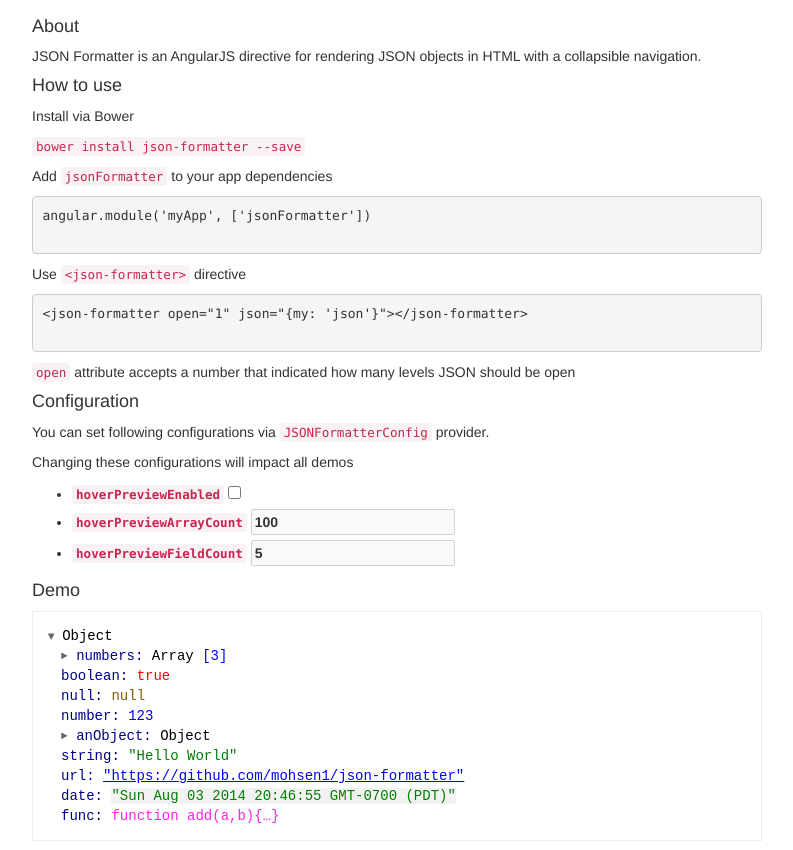
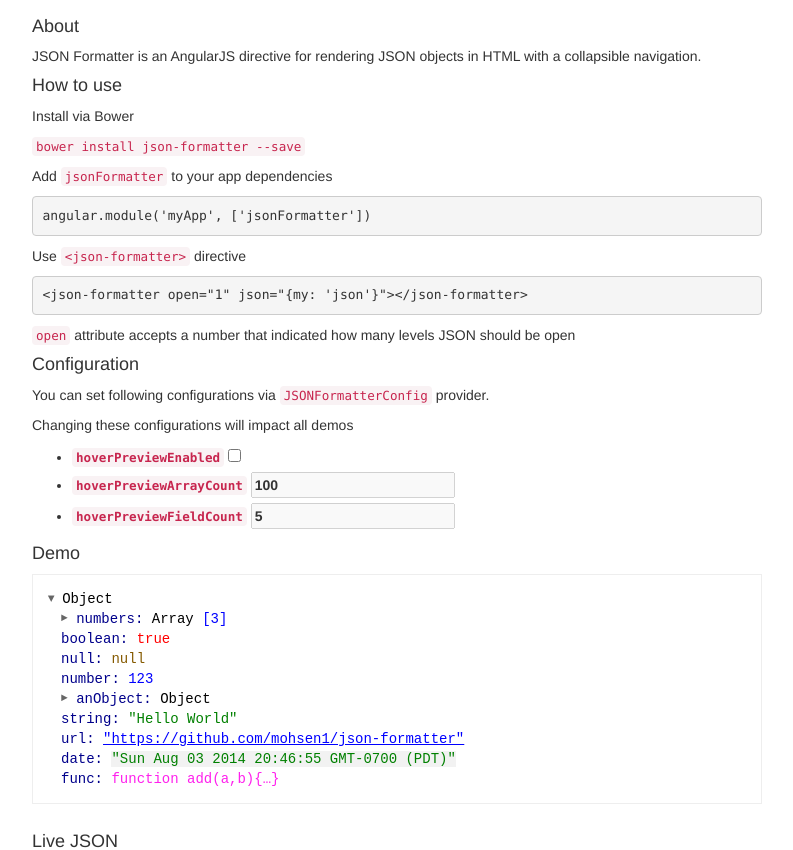
Before and after one commit to mohsen1/json-formatter, a website: page demo/demo.html in a window 1280 px wide. Shown: the part 108-958 px from the top of the page, without its empty margins (243-1036 px from the left). Drawn offline with nearby package versions, Linux system fonts and the light colour scheme; some packages are replaced by stand-ins of ours; files that its build step writes are made by us from their sources; files whose address does not match are found by name.

Commit message:
update dependencies

```diff
--- a/demo/demo.html
+++ b/demo/demo.html
@@ -4,11 +4,9 @@
   <meta charset="utf-8">
   <title>AngularJS directive demo</title>
 
-  <!-- TODO: Include Angular from Bower components -->
-  <script src="http://ajax.googleapis.com/ajax/libs/angularjs/1.2.18/angular.js"></script>
-  <script src="http://ajax.googleapis.com/ajax/libs/angularjs/1.2.18/angular-sanitize.js"></script>
-  <link rel="stylesheet" href="http://netdna.bootstrapcdn.com/bootstrap/3.1.1/css/bootstrap.css">
-
+  <script src="../bower_components/angular/angular.js"></script>
+  <script src="../bower_components/angular-sanitize/angular-sanitize.js"></script>
+  <link rel="stylesheet" href="../bower_components/bootstrap/dist/css/bootstrap.css">
   <link rel="stylesheet" href="../dist/json-formatter.min.css"></div>
   <link rel="stylesheet" href="demo.css">
 </head>
@@ -37,15 +35,11 @@
       <p><code>bower install json-formatter --save</code></p>
       <p>Add <code>jsonFormatter</code> to your app dependencies</p>
       <p>
-        <pre>
-angular.module('myApp', ['jsonFormatter'])
-        </pre>
+        <pre>angular.module('myApp', ['jsonFormatter'])</pre>
       </p>
       <p>Use <code>&lt;json-formatter&gt;</code> directive</p>
       <p>
-        <pre>
-&lt;json-formatter open="1" json="{my: 'json'}"&gt;&lt;/json-formatter&gt;
-        </pre>
+        <pre>&lt;json-formatter open="1" json="{my: 'json'}"&gt;&lt;/json-formatter&gt;</pre>
       </p>
       <p><code>open</code> attribute accepts a number that indicated how many levels JSON should be open</p>
 
```
Also changed, not shown: bower.json (+5 -4 lines), dist/json-formatter.css, dist/json-formatter.js, dist/json-formatter.min.css, dist/json-formatter.min.js.
